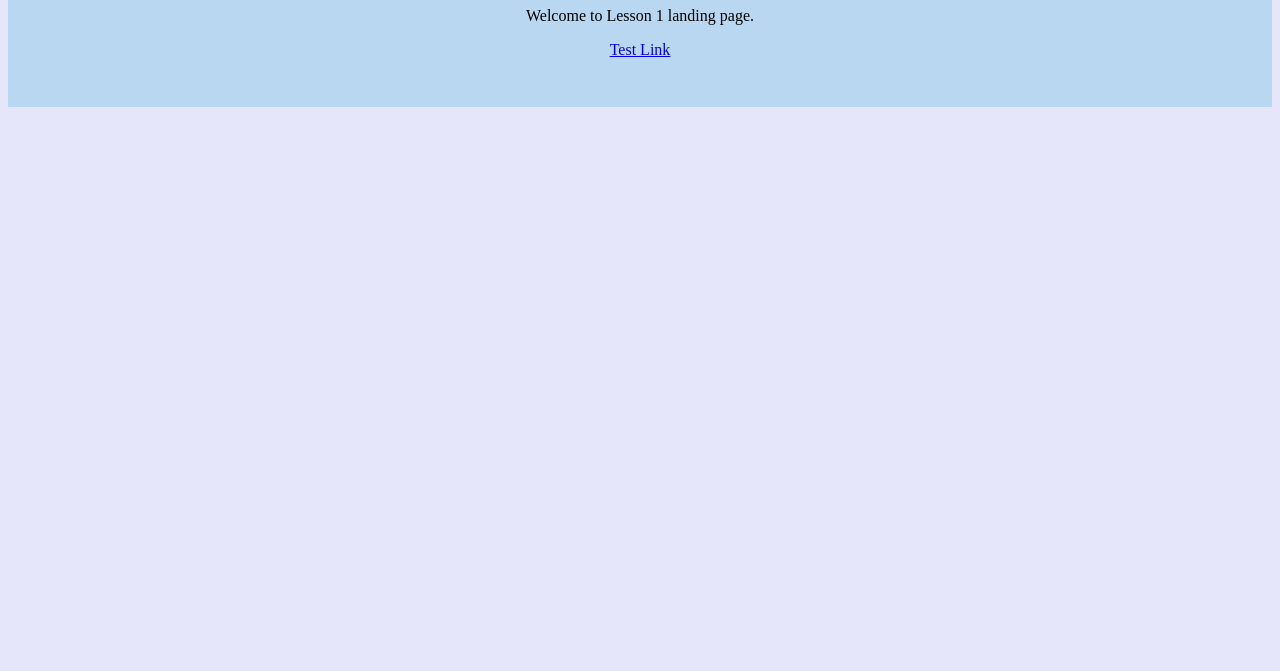
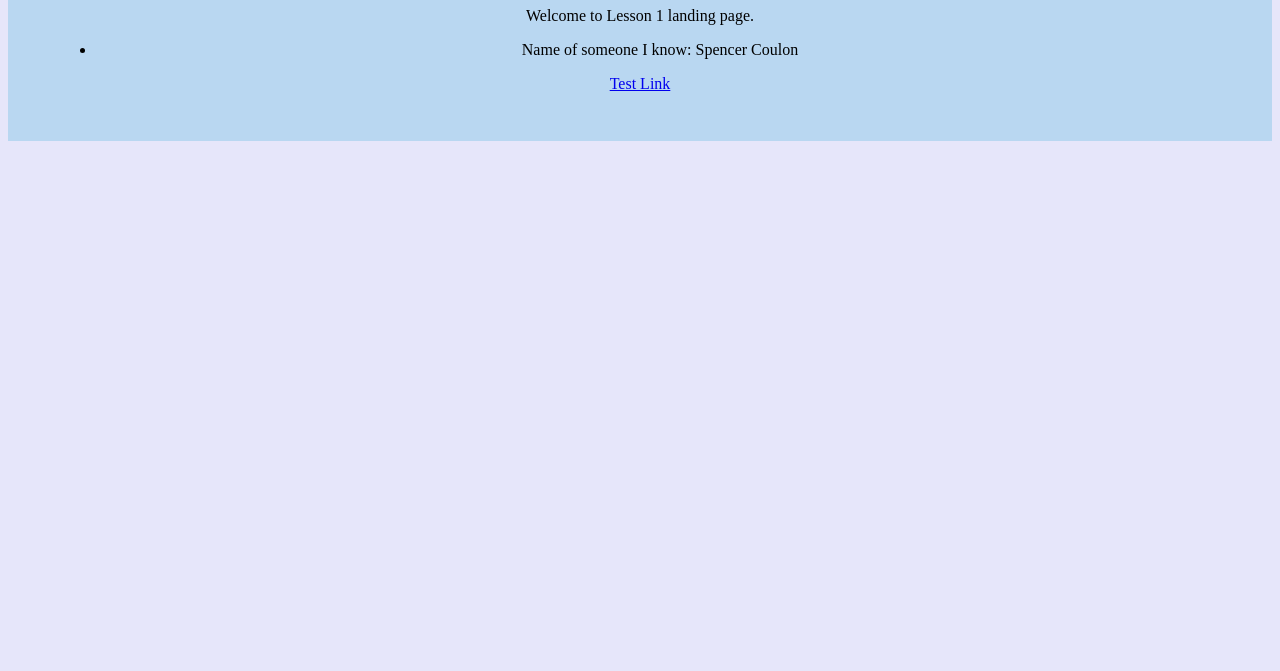
Before and after one commit to kylecooltron/cse341-week1, a website: page views/index.html in a window 1280 px wide. Shown: the part 129-800 px from the top of the page. Drawn offline with Linux system fonts and the light colour scheme.

Commit message:
add name of someone I know

```diff
--- a/views/index.html
+++ b/views/index.html
@@ -29,6 +29,9 @@
         <p>
             Welcome to Lesson 1 landing page.
         </p>
+        <ul>
+            <li>Name of someone I know: Spencer Coulon</li>
+        </ul>
 
         <a href="/test">Test Link</a>
     </div>
```
